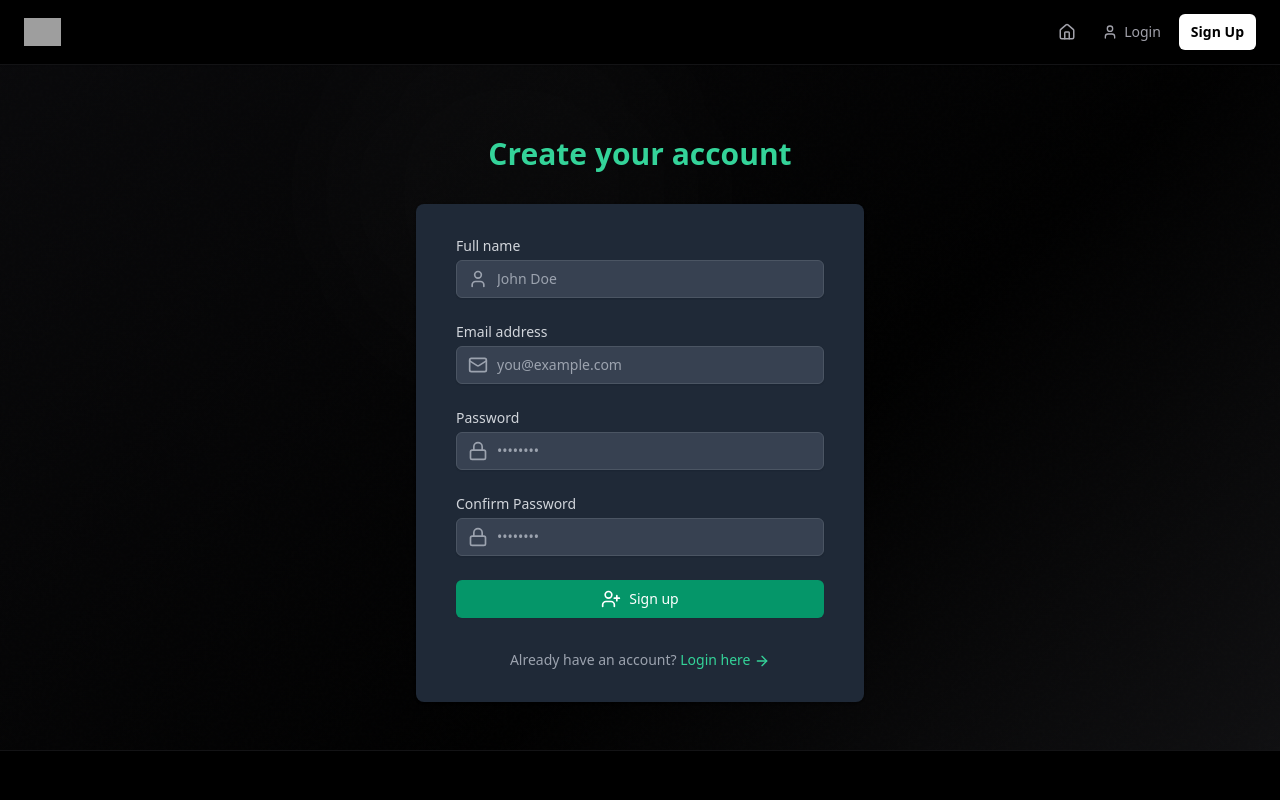
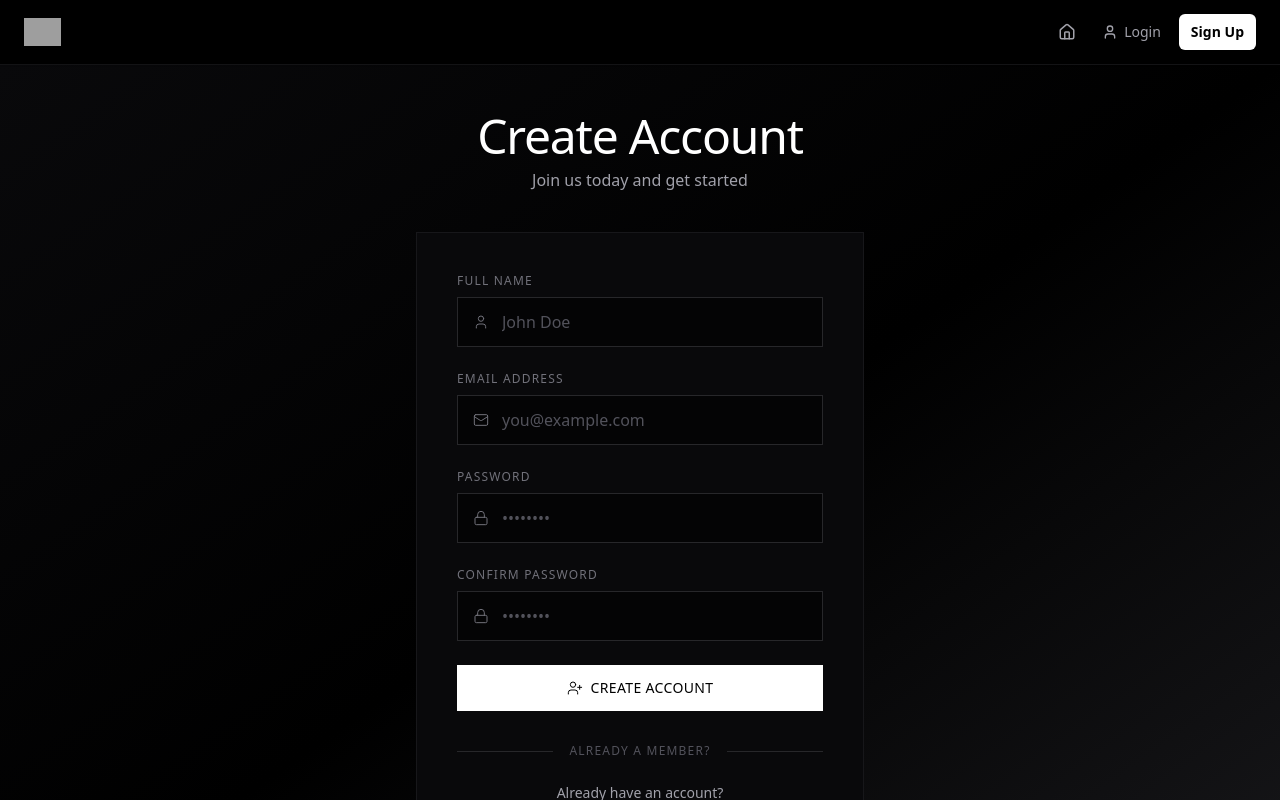
Before and after one commit to AIxRob-dev/computer-builder, a React (Vite) app in the folder frontend/: page /signup in a window 1280 px wide. Shown: the top 800 px of the page. Built offline with nearby package versions, Linux system fonts and the light colour scheme; no server answers; grey boxes are pictures that could not be loaded.

Commit message:
Update SignUpPage.jsx

```diff
--- a/frontend/src/pages/SignUpPage.jsx
+++ b/frontend/src/pages/SignUpPage.jsx
@@ -20,31 +20,39 @@ const SignUpPage = () => {
 	};
 
 	return (
-		<div className='flex flex-col justify-center py-12 sm:px-6 lg:px-8'>
+		<div className='min-h-screen bg-gradient-to-br from-zinc-950 via-black to-zinc-900 flex flex-col justify-center py-12 px-4 sm:px-6 lg:px-8'>
+			{/* Header Section */}
 			<motion.div
 				className='sm:mx-auto sm:w-full sm:max-w-md'
 				initial={{ opacity: 0, y: -20 }}
 				animate={{ opacity: 1, y: 0 }}
-				transition={{ duration: 0.8 }}
+				transition={{ duration: 0.6 }}
 			>
-				<h2 className='mt-6 text-center text-3xl font-extrabold text-emerald-400'>Create your account</h2>
+				<h2 className='text-center text-3xl sm:text-4xl lg:text-5xl font-light text-white mb-2 tracking-tight'>
+					Create Account
+				</h2>
+				<p className='text-center text-sm sm:text-base text-zinc-400 font-light'>
+					Join us today and get started
+				</p>
 			</motion.div>
 
+			{/* Form Section */}
 			<motion.div
-				className='mt-8 sm:mx-auto sm:w-full sm:max-w-md'
+				className='mt-8 sm:mt-10 sm:mx-auto sm:w-full sm:max-w-md'
 				initial={{ opacity: 0, y: 20 }}
 				animate={{ opacity: 1, y: 0 }}
-				transition={{ duration: 0.8, delay: 0.2 }}
+				transition={{ duration: 0.6, delay: 0.2 }}
 			>
-				<div className='bg-gray-800 py-8 px-4 shadow sm:rounded-lg sm:px-10'>
+				<div className='bg-zinc-950 border border-zinc-800/50 py-8 sm:py-10 px-6 sm:px-10'>
 					<form onSubmit={handleSubmit} className='space-y-6'>
+						{/* Name Field */}
 						<div>
-							<label htmlFor='name' className='block text-sm font-medium text-gray-300'>
-								Full name
+							<label htmlFor='name' className='block text-xs uppercase tracking-widest text-zinc-500 font-light mb-2'>
+								Full Name
 							</label>
-							<div className='mt-1 relative rounded-md shadow-sm'>
-								<div className='absolute inset-y-0 left-0 pl-3 flex items-center pointer-events-none'>
-									<User className='h-5 w-5 text-gray-400' aria-hidden='true' />
+							<div className='relative'>
+								<div className='absolute inset-y-0 left-0 pl-4 flex items-center pointer-events-none'>
+									<User className='h-4 w-4 text-zinc-500' strokeWidth={1.5} />
 								</div>
 								<input
 									id='name'
@@ -52,20 +60,23 @@ const SignUpPage = () => {
 									required
 									value={formData.name}
 									onChange={(e) => setFormData({ ...formData, name: e.target.value })}
-									className='block w-full px-3 py-2 pl-10 bg-gray-700 border border-gray-600 rounded-md shadow-sm
-									 placeholder-gray-400 focus:outline-none focus:ring-emerald-500 focus:border-emerald-500 sm:text-sm'
+									className='block w-full px-4 py-3 pl-11 bg-black/50 border border-zinc-800
+									text-white placeholder-zinc-600
+									focus:outline-none focus:border-zinc-700 focus:ring-1 focus:ring-zinc-700
+									transition-all duration-300 font-light'
 									placeholder='John Doe'
 								/>
 							</div>
 						</div>
 
+						{/* Email Field */}
 						<div>
-							<label htmlFor='email' className='block text-sm font-medium text-gray-300'>
-								Email address
+							<label htmlFor='email' className='block text-xs uppercase tracking-widest text-zinc-500 font-light mb-2'>
+								Email Address
 							</label>
-							<div className='mt-1 relative rounded-md shadow-sm'>
-								<div className='absolute inset-y-0 left-0 pl-3 flex items-center pointer-events-none'>
-									<Mail className='h-5 w-5 text-gray-400' aria-hidden='true' />
+							<div className='relative'>
+								<div className='absolute inset-y-0 left-0 pl-4 flex items-center pointer-events-none'>
+									<Mail className='h-4 w-4 text-zinc-500' strokeWidth={1.5} />
 								</div>
 								<input
 									id='email'
@@ -73,22 +84,23 @@ const SignUpPage = () => {
 									required
 									value={formData.email}
 									onChange={(e) => setFormData({ ...formData, email: e.target.value })}
-									className=' block w-full px-3 py-2 pl-10 bg-gray-700 border border-gray-600
-									rounded-md shadow-sm
-									 placeholder-gray-400 focus:outline-none focus:ring-emerald-500
-									 focus:border-emerald-500 sm:text-sm'
+									className='block w-full px-4 py-3 pl-11 bg-black/50 border border-zinc-800
+									text-white placeholder-zinc-600
+									focus:outline-none focus:border-zinc-700 focus:ring-1 focus:ring-zinc-700
+									transition-all duration-300 font-light'
 									placeholder='you@example.com'
 								/>
 							</div>
 						</div>
 
+						{/* Password Field */}
 						<div>
-							<label htmlFor='password' className='block text-sm font-medium text-gray-300'>
+							<label htmlFor='password' className='block text-xs uppercase tracking-widest text-zinc-500 font-light mb-2'>
 								Password
 							</label>
-							<div className='mt-1 relative rounded-md shadow-sm'>
-								<div className='absolute inset-y-0 left-0 pl-3 flex items-center pointer-events-none'>
-									<Lock className='h-5 w-5 text-gray-400' aria-hidden='true' />
+							<div className='relative'>
+								<div className='absolute inset-y-0 left-0 pl-4 flex items-center pointer-events-none'>
+									<Lock className='h-4 w-4 text-zinc-500' strokeWidth={1.5} />
 								</div>
 								<input
 									id='password'
@@ -96,20 +108,23 @@ const SignUpPage = () => {
 									required
 									value={formData.password}
 									onChange={(e) => setFormData({ ...formData, password: e.target.value })}
-									className=' block w-full px-3 py-2 pl-10 bg-gray-700 border border-gray-600
-									rounded-md shadow-sm placeholder-gray-400 focus:outline-none focus:ring-emerald-500 focus:border-emerald-500 sm:text-sm'
+									className='block w-full px-4 py-3 pl-11 bg-black/50 border border-zinc-800
+									text-white placeholder-zinc-600
+									focus:outline-none focus:border-zinc-700 focus:ring-1 focus:ring-zinc-700
+									transition-all duration-300 font-light'
 									placeholder='••••••••'
 								/>
 							</div>
 						</div>
 
+						{/* Confirm Password Field */}
 						<div>
-							<label htmlFor='confirmPassword' className='block text-sm font-medium text-gray-300'>
+							<label htmlFor='confirmPassword' className='block text-xs uppercase tracking-widest text-zinc-500 font-light mb-2'>
 								Confirm Password
 							</label>
-							<div className='mt-1 relative rounded-md shadow-sm'>
-								<div className='absolute inset-y-0 left-0 pl-3 flex items-center pointer-events-none'>
-									<Lock className='h-5 w-5 text-gray-400' aria-hidden='true' />
+							<div className='relative'>
+								<div className='absolute inset-y-0 left-0 pl-4 flex items-center pointer-events-none'>
+									<Lock className='h-4 w-4 text-zinc-500' strokeWidth={1.5} />
 								</div>
 								<input
 									id='confirmPassword'
@@ -117,44 +132,74 @@ const SignUpPage = () => {
 									required
 									value={formData.confirmPassword}
 									onChange={(e) => setFormData({ ...formData, confirmPassword: e.target.value })}
-									className=' block w-full px-3 py-2 pl-10 bg-gray-700 border
-									 border-gray-600 rounded-md shadow-sm placeholder-gray-400 focus:outline-none focus:ring-emerald-500 focus:border-emerald-500 sm:text-sm'
+									className='block w-full px-4 py-3 pl-11 bg-black/50 border border-zinc-800
+									text-white placeholder-zinc-600
+									focus:outline-none focus:border-zinc-700 focus:ring-1 focus:ring-zinc-700
+									transition-all duration-300 font-light'
 									placeholder='••••••••'
 								/>
 							</div>
 						</div>
 
+						{/* Submit Button */}
 						<button
 							type='submit'
-							className='w-full flex justify-center py-2 px-4 border border-transparent
-							rounded-md shadow-sm text-sm font-medium text-white bg-emerald-600
-							 hover:bg-emerald-700 focus:outline-none focus:ring-2 focus:ring-offset-2
-							  focus:ring-emerald-500 transition duration-150 ease-in-out disabled:opacity-50'
+							className='group relative w-full flex justify-center items-center py-3 px-4
+							bg-white text-black text-sm font-medium uppercase tracking-wide
+							hover:bg-zinc-900 hover:text-white border border-white hover:border-zinc-700
+							transition-all duration-300 overflow-hidden
+							disabled:opacity-50 disabled:cursor-not-allowed mt-8'
 							disabled={loading}
 						>
+							<div className='absolute inset-0 bg-zinc-900 transform translate-y-full group-hover:translate-y-0 transition-transform duration-300' />
 							{loading ? (
 								<>
-									<Loader className='mr-2 h-5 w-5 animate-spin' aria-hidden='true' />
-									Loading...
+									<Loader className='mr-2 h-4 w-4 animate-spin relative z-10' strokeWidth={1.5} />
+									<span className='relative z-10'>Creating Account...</span>
 								</>
 							) : (
 								<>
-									<UserPlus className='mr-2 h-5 w-5' aria-hidden='true' />
-									Sign up
+									<UserPlus className='mr-2 h-4 w-4 relative z-10' strokeWidth={1.5} />
+									<span className='relative z-10'>Create Account</span>
 								</>
 							)}
 						</button>
 					</form>
 
-					<p className='mt-8 text-center text-sm text-gray-400'>
-						Already have an account?{" "}
-						<Link to='/login' className='font-medium text-emerald-400 hover:text-emerald-300'>
-							Login here <ArrowRight className='inline h-4 w-4' />
+					{/* Divider */}
+					<div className='mt-8 mb-6'>
+						<div className='relative'>
+							<div className='absolute inset-0 flex items-center'>
+								<div className='w-full border-t border-zinc-800'></div>
+							</div>
+							<div className='relative flex justify-center text-xs uppercase tracking-widest'>
+								<span className='px-4 bg-zinc-950 text-zinc-600 font-light'>Already a Member?</span>
+							</div>
+						</div>
+					</div>
+
+					{/* Login Link */}
+					<div className='text-center'>
+						<p className='text-sm text-zinc-400 font-light mb-3'>
+							Already have an account?
+						</p>
+						<Link
+							to='/login'
+							className='inline-flex items-center text-sm text-white hover:text-zinc-300 transition-colors group font-light tracking-wide'
+						>
+							<span>Sign In</span>
+							<ArrowRight className='ml-2 h-4 w-4 group-hover:translate-x-1 transition-transform' strokeWidth={1.5} />
 						</Link>
-					</p>
+					</div>
 				</div>
+
+				{/* Additional Help Text */}
+				<p className='mt-6 text-center text-xs text-zinc-600 font-light'>
+					By creating an account, you agree to our Terms of Service and Privacy Policy
+				</p>
 			</motion.div>
 		</div>
 	);
 };
+
 export default SignUpPage;
```
